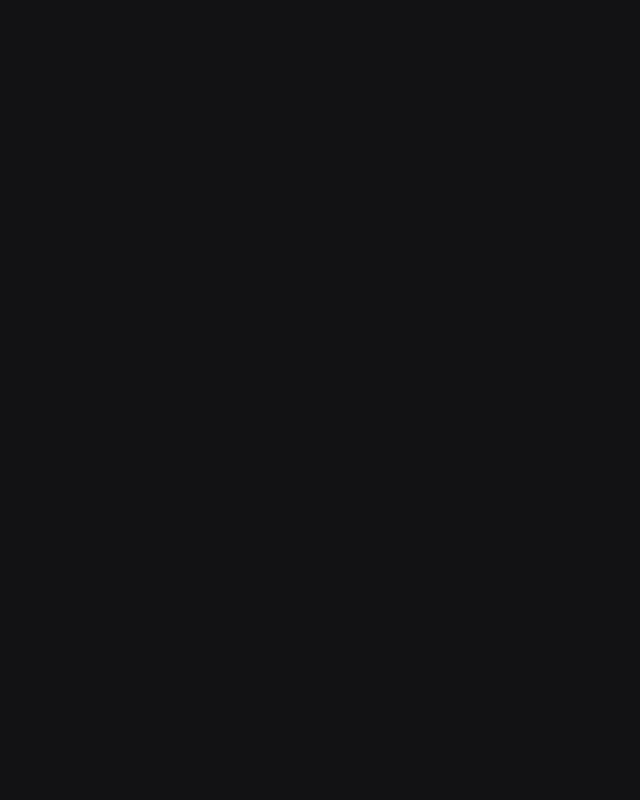
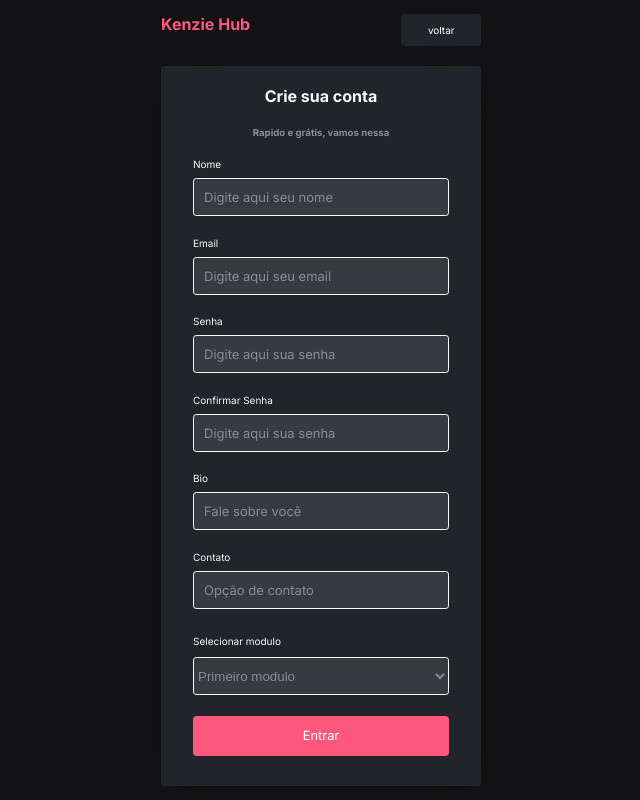
Before and after one commit to jeff-lf/Kenzie-hub, a React (Create React App) app: page /register in a window 1280 px wide. Shown: the whole page, without its empty margins (319-959 px from the left). Built offline with nearby package versions, Linux system fonts and the light colour scheme.

Commit message:
feat: Register page

```diff
--- /dev/null
+++ b/src/components/Button/index.jsx
@@ -0,0 +1,9 @@
+import { Container } from "./styles"
+
+export const Button = ({ children, pinkSchema=false, ...rest}) => {
+    return (
+        <Container pinkSchema={pinkSchema} type='button' {...rest}>
+            {children}
+        </Container>
+    )
+}
--- /dev/null
+++ b/src/components/Button/styles.js
@@ -0,0 +1,20 @@
+import styled from "styled-components";
+
+export const Container = styled.button`
+    background: ${(props) => (props.pinkSchema ? '#FF577F' : '#868E96')};
+    color: #FFFFFF;
+    font-family: 'Inter';
+    font-style: normal;
+    font-weight: 500;
+    font-size: 12.8347px;
+    height: 40px;
+    border: none;
+    border-radius: 4px;
+    width: 100%;
+    transition: 0.5s;
+
+    :hover{
+        background: #FF427F;
+
+    }
+`
--- a/src/components/Input/index.jsx
+++ b/src/components/Input/index.jsx
@@ -4,7 +4,7 @@ export const Input = ({label, icon: Icon, register, name,   error='', ...rest})
     return (
         <Container>
             {label} {!!error && <span> - {error}</span>}
-            <InputContainer>
+            <InputContainer isErrored={!!error}>
                 <input {...register(name)} {...rest}/>
                 {Icon && <Icon />}
             </InputContainer>
--- a/src/components/Input/styles.js
+++ b/src/components/Input/styles.js
@@ -1,10 +1,15 @@
-import styled from "styled-components";
+import styled,{css} from "styled-components";
 
 export const Container = styled.div`
     text-align: left;
     width: 80%;
     color: var(--grey-0);
     font-size: 10px;
+
+
+    span{
+        color: red;
+    }
 `
 
 export const InputContainer = styled.div`
@@ -17,6 +22,12 @@ export const InputContainer = styled.div`
     margin-top: 8px;
     align-items: center;
 
+    ${props => props.isErrored && css`
+        border-color: red;
+        svg{
+            color: red;
+        }
+    `}
 
     input{
         background: transparent;
--- a/src/pages/Login/index.jsx
+++ b/src/pages/Login/index.jsx
@@ -1,28 +1,52 @@
 import { Container, Content } from "./styles"
 import { Input } from "../../components/Input"
+import { Button } from "../../components/Button"
 import { useForm } from "react-hook-form"
 import {AiFillEye} from 'react-icons/ai'
+import {yupResolver}   from '@hookform/resolvers/yup'
+import * as yup from 'yup'
+import { useHistory } from "react-router-dom"
 
 
 export const Login  = () => {
+
+    const schema = yup.object().shape({
+        email: yup.string().email('Email inválido').required('Campo obrigatório'),
+        password: yup
+            .string()
+            .min(8, 'Minimo de 8 digitos')
+            .required('Campo obrigatório!'),
+    })
 
     const {
         register,
         handleSubmit,
         formState: {errors},
-    } = useForm()
+    } = useForm({
+        resolver: yupResolver(schema)
+    })
+
+    const onSubmitFunction = (data) => {
+        console.log(data)
+    }
+
+    const history = useHistory()
+
+    const handleNavigation = (path) => {
+        return history.push(path)
+    }
 
     return (
         <Container>
             <Content>
                 <h1>Kenzie Hub</h1>
-                <form>
+                <form onSubmit={handleSubmit(onSubmitFunction)}>
                     <h2>Login</h2>
-                    <Input placeholder='Digite o email' label='Email'  register={register} name='email'/>
-                    <Input placeholder='Digite a senha' type='password' label='Senha' icon={AiFillEye} register={register} name='password'/>
-                    <button>Entrar</button>
+                    <Input placeholder='Digite o email' label='Email'  register={register} name='email' error={errors.email?.message}/>
+                    <Input placeholder='Digite a senha' type='password' label='Senha' icon={AiFillEye} register={register} name='password' error={errors.password?.message}/>
+                    <Button type="submit" pinkSchema={true} >Entrar</Button>
                     <span>Ainda não possui conta?</span>
-                    <button>Cadastre-se</button>
+                    <Button onClick={() => handleNavigation('/register')}>Cadastre-se</Button>
                 </form>
             </Content>
         </Container>
--- /dev/null
+++ b/src/pages/Register/index.jsx
@@ -0,0 +1,68 @@
+import { Container, Content } from "./styles"
+import { Input } from "../../components/Input"
+import { Button } from "../../components/Button"
+import { useForm } from "react-hook-form"
+import {AiFillEye} from 'react-icons/ai'
+import {yupResolver}   from '@hookform/resolvers/yup'
+import * as yup from 'yup'
+import { useHistory } from "react-router-dom"
+
+
+export const Register  = () => {
+
+    const schema = yup.object().shape({
+        email: yup.string().email('Email inválido').required('Campo obrigatório'),
+        password: yup
+            .string()
+            .min(8, 'Minimo de 8 digitos')
+            .required('Campo obrigatório!'),
+    })
+
+    const {
+        register,
+        handleSubmit,
+        formState: {errors},
+    } = useForm({
+        resolver: yupResolver(schema)
+    })
+
+    const onSubmitFunction = (data) => {
+        console.log(data)
+    }
+    const history = useHistory()
+
+    const handleNavigation = (path) => {
+        return history.push(path)
+    }
+
+    return (
+        <Container>
+            <Content>
+                <div className="header">
+                    <h1>Kenzie Hub</h1>
+                    <button onClick={() => handleNavigation('/')}>voltar</button>
+                </div>
+                <form onSubmit={handleSubmit(onSubmitFunction)}>
+                    <h2>Crie sua conta</h2>
+                    <span>Rapido e grátis, vamos nessa</span>
+                    <Input placeholder='Digite aqui seu nome' label='Nome' register={register} name='name' error={errors.name?.message}/>
+                    <Input placeholder='Digite aqui seu email' label='Email'  register={register} name='email' error={errors.email?.message}/>
+                    <Input placeholder='Digite aqui sua senha' type='password' label='Senha' register={register} name='password' error={errors.password?.message}/>
+                    <Input placeholder='Digite aqui sua senha' label='Confirmar Senha' register={register} name='confirmPassword' error={errors.confirmPassword?.message}/>
+                    <Input placeholder='Fale sobre você' label='Bio' register={register} name='bio' error={errors.bio?.message}/>
+                    <Input placeholder='Opção de contato' label='Contato' register={register} name='contact' error={errors.email?.message}/>
+                    <div className="modulo">
+                        <label for="modulo">Selecionar modulo</label>
+                        <select name="modulo">
+                            <option value="primeiro">Primeiro modulo</option>
+                            <option value="segundo">Segundo modulo</option>
+                            <option value="terceiro">Terceiro modulo</option>
+                            <option value="quarto">Quarto modulo</option>
+                         </select>
+                    </div>
+                    <Button type="submit" pinkSchema={true} >Entrar</Button>
+                </form>
+            </Content>
+        </Container>
+    )
+}
--- /dev/null
+++ b/src/pages/Register/styles.js
@@ -0,0 +1,97 @@
+import styled from "styled-components";
+
+export const Container = styled.div`
+    height: 100vh;
+    display: flex;
+    align-items: center;
+    justify-content: center;
+
+`
+
+export const Content = styled.div`
+    display: flex;
+    flex-direction: column;
+    align-items: center;
+    justify-content: center;
+    width: 100%;
+    max-width:400px;
+
+    .header{
+        display: flex;
+        width: 80%;
+        justify-content: space-between;
+        flex-direction: row;
+        margin-bottom: 20px;
+
+        button{
+            width: 79.54px;
+            height: 31.95px;
+            border: none;
+            color: #ffff;
+            font-size: 10px;
+            font-weight: 600px;
+            background: #212529;
+            border-radius: 4px;
+        }
+    }
+
+    h1{
+        max-width: 100px;
+        color: var(--pink);
+        font-size: 1rem;
+    }
+
+    form{
+        display: flex;
+        align-items: center;
+        flex-direction: column;
+        justify-content: space-evenly;
+        gap: 20px;
+        background-color: var(--grey-3);
+        width: 80%;
+        height: 90vh;
+        box-shadow: 0px 3.20867px 32.0867px -8.02168px rgba(0, 0, 0, 0.25);
+        border-radius: 3.20867px;
+
+        span{
+            font-weight: 600;
+            font-size: 9.62602px;
+            color: var(--grey-1)
+        }
+
+        h2{
+            margin-top: 20px;
+        }
+
+        button{
+            width: 80%;
+            margin-bottom: 30px;
+        }
+
+
+        .modulo{
+            width: 80%;
+
+            label{
+            font-size: 10px;
+            text-align: left;
+            }
+
+            select{
+            background: var(--grey-2);
+            height: 38px;
+            width: 100%;
+            display: flex;
+            border: 0.9772px solid #F8F9FA;
+            border-radius: 3.20867px;
+            margin-top: 8px;
+            align-items: center;
+            text-align: left;
+            color: #868E96;
+            }
+        }
+
+
+
+    }
+`
--- a/src/routes/index.jsx
+++ b/src/routes/index.jsx
@@ -1,5 +1,6 @@
 import {Route, Switch} from 'react-router-dom'
 import {Login} from '../pages/Login'
+import { Register } from '../pages/Register'
 
 export const Routes = () => {
     return (
@@ -7,6 +8,9 @@ export const Routes = () => {
             <Route exact path='/'>
                 <Login />
             </Route>
+            <Route path='/register'>
+                <Register/>
+            </Route>
         </Switch>
     )
 }
```
